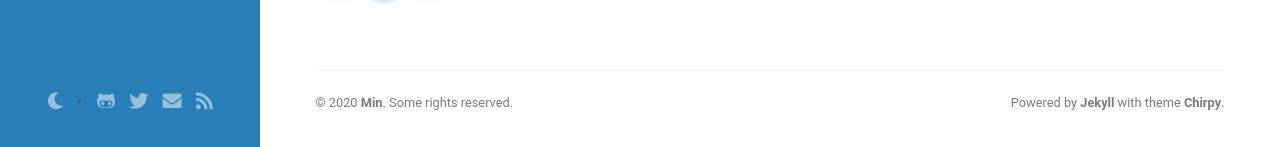
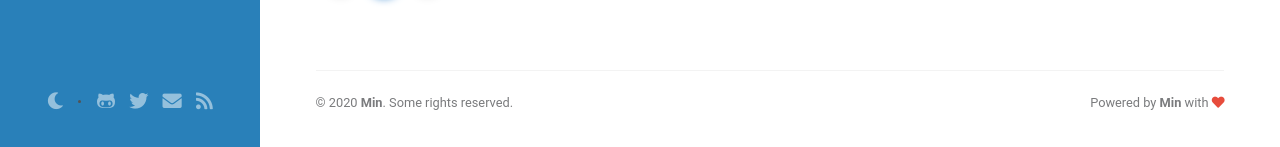
Before and after one commit to haminlib/haminlib.github.io, a Jekyll site: the page built from index.html, in a window 1280 px wide and 1292 px high. Shown: the part 1142-1289 px from the top of the window. Built offline with Jekyll 4.4.1, drawn with Linux system fonts in a browser that asks for light colours; nearby versions of some CDN libraries; the list of posts is cut into pages by our own code; comment, search, counter and statistics services are not loaded.

Commit message:
Update footer.html

```diff
--- a/_includes/footer.html
+++ b/_includes/footer.html
@@ -18,9 +18,8 @@
     <div class="footer-right">
       <p class="mb-0">
         Powered by
-        <a href="https://jekyllrb.com" target="_blank">Jekyll</a>
-        with theme
-        <a href="https://github.com/cotes2020/jekyll-theme-chirpy/">Chirpy</a>.
+        <strong>Min</strong>
+        with <i class="fas fa-heart" style="color: #e74c3c;"></i>
       </p>
     </div>
 
```
